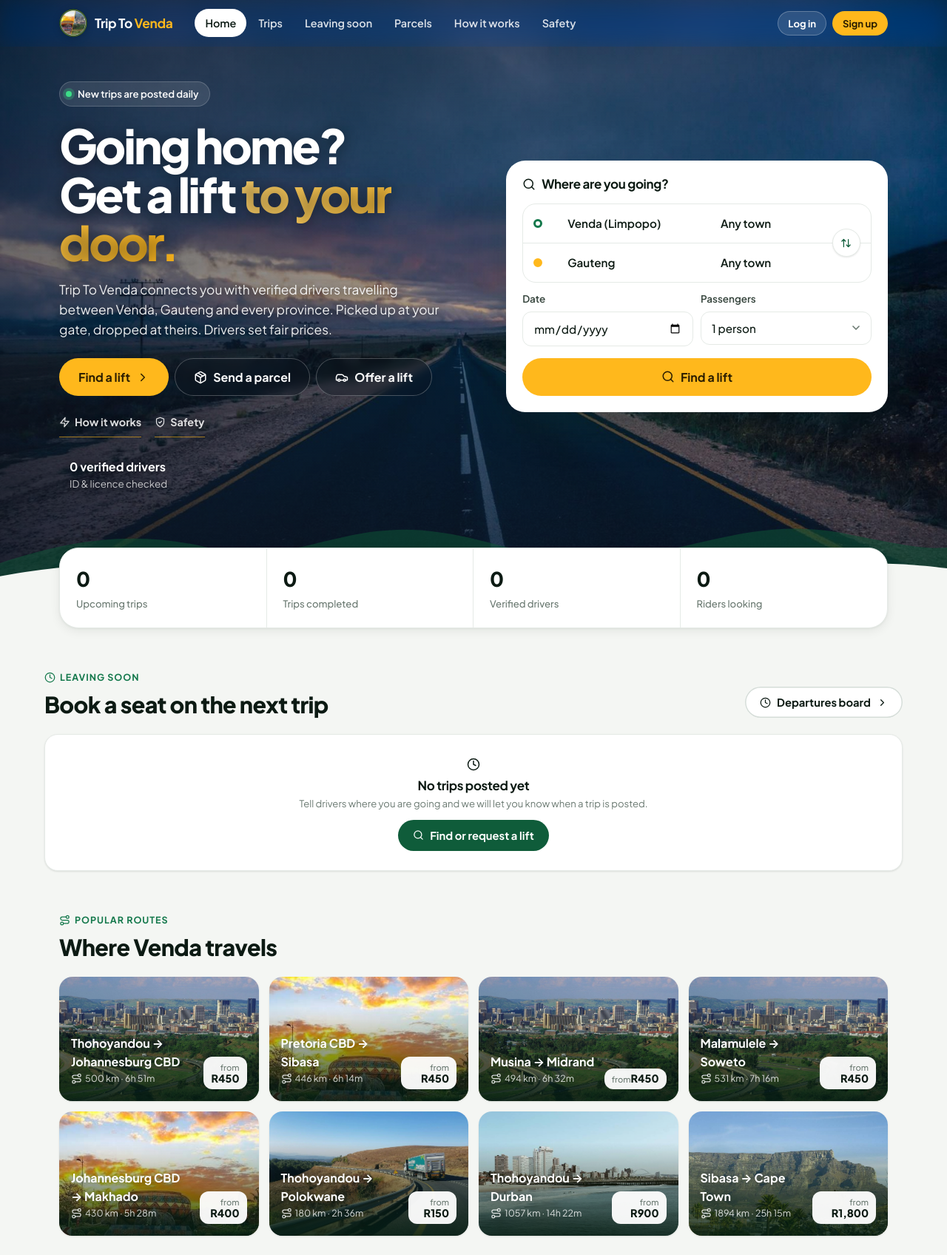
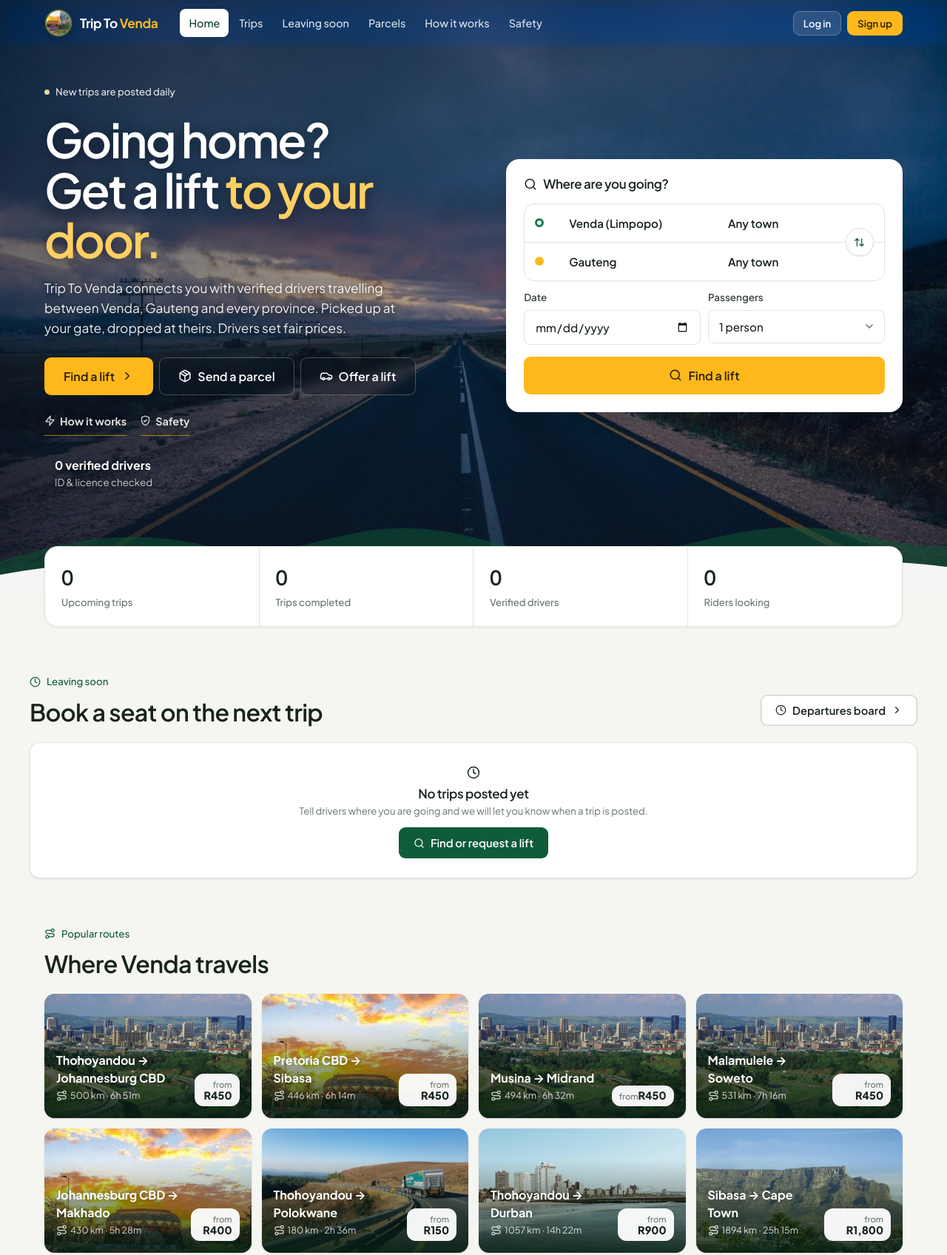
Before and after one commit to TrinityMakhari/TripToVenda, a plain HTML site: page index.html in a window 1280 px wide. Shown: the top 1696 px of the page at 74% size. Drawn offline with Linux system fonts and the light colour scheme; no server answers.

Commit message:
Improve TripToVenda UI

```diff
--- a/index.html
+++ b/index.html
@@ -19,6 +19,7 @@
   <link href="https://fonts.googleapis.com/css2?family=Plus+Jakarta+Sans:wght@400;500;600;700;800&display=swap" rel="stylesheet">
   <link rel="stylesheet" href="lib/leaflet/leaflet.css">
   <link rel="stylesheet" href="styles.css">
+  <link rel="stylesheet" href="uiup.css">
 </head>
 <body>
   <div id="splash" class="splash" role="status" aria-label="Loading Trip To Venda">
--- /dev/null
+++ b/uiup.css
@@ -0,0 +1,43 @@
+/* TripToVenda — Unslop refinement
+   Based on heydamir/unslop by Damir Sokolovsky (CC BY 4.0)
+   https://github.com/heydamir/unslop
+   Load AFTER styles.css; keeps app logic and imagery intact. */
+:root{--bg:#f5f5f1;--surface:#fff;--ink:#18241e;--ink-2:#3d4942;--muted:#67746c;--line:#e1e5df;--line-2:#ced7d0;--r-sm:8px;--r:14px;--r-lg:18px;--sh-lg:0 12px 32px -16px rgba(12,26,19,.24)}
+.wrap,.topbar-in{max-width:1200px}
+.section{padding:64px 0}
+h2{font-size:clamp(1.5rem,3vw,2rem);font-weight:600}
+h3{font-weight:600}
+.eyebrow{gap:8px;font-size:.83rem;font-weight:500;letter-spacing:0;text-transform:none;color:var(--brand);margin-bottom:12px}
+.nav a{padding:8px 12px;border-radius:8px;font-weight:500;transition:background .18s ease,color .18s ease}
+.nav a.active{background:var(--brand-50);color:var(--brand)}
+.topbar.dark .nav a.active{background:#fff;color:var(--brand-700)}
+.btn{border-radius:9px;font-weight:600;transition:transform .12s ease,background .18s ease,color .18s ease}
+.hero h1{font-weight:600;letter-spacing:-.04em;line-height:1.06}
+.hero h1 em{font-style:normal;background:none;-webkit-background-clip:initial;background-clip:initial;color:#ffcf62}
+.hero .wrap{gap:32px}
+.hero p.lead{max-width:480px}
+.live-pill{background:transparent;border:0;padding:0;border-radius:0;font-weight:500;color:rgba(255,255,255,.88)}
+.live-pill i{width:7px;height:7px;background:#e5d49b;box-shadow:none;animation:none}
+.search{border-radius:var(--r-lg);padding:24px;box-shadow:var(--sh-lg)}
+.stats-in{box-shadow:0 1px 4px rgba(12,26,19,.06)}
+.stats-in b{font-weight:600;letter-spacing:-.025em;font-variant-numeric:tabular-nums}
+:where(.card,.kpi,.post,.step-i){box-shadow:0 1px 3px rgba(12,26,19,.035)}
+.route-tile.photo img{transition:none}
+.route-tile.photo:hover img{transform:none}
+.story-pics figure:nth-child(2){transform:none}
+.story-pics figure{border-radius:14px;box-shadow:0 8px 24px rgba(0,0,0,.14)}
+.story-pics figcaption{border-radius:8px;backdrop-filter:none;-webkit-backdrop-filter:none}
+.bento .feat{background:var(--brand-700)}
+.prog i{background:var(--brand-500)}
+.earn-hero{background:var(--brand-700);border-radius:16px}
+.earn-hero .earn-big{font-variant-numeric:tabular-nums}
+.splash{background:linear-gradient(rgba(6,38,24,.85),rgba(6,38,24,.94)),url(img/hero.jpg) center/cover no-repeat,#0a3d27}
+.splash-pin{animation:none}
+.splash-pin .ring{display:none}
+.splash-bar i{background:var(--accent)}
+.splash-word{font-weight:600}
+.splash-foot{letter-spacing:.04em;text-transform:none}
+:where(a,button,input,select,textarea):focus-visible{outline:2px solid var(--brand-500);outline-offset:3px}
+.btn-glass{backdrop-filter:none;-webkit-backdrop-filter:none}
+@media(prefers-reduced-motion:reduce){html{scroll-behavior:auto}*,*::before,*::after{animation-duration:.01ms!important;animation-iteration-count:1!important;transition-duration:.01ms!important}}
+@media(max-width:600px){.section{padding:48px 0}.search{padding:20px}.hero .wrap{gap:24px}.stats-in div{padding:16px}.topbar-in{padding:12px 16px}}
```
